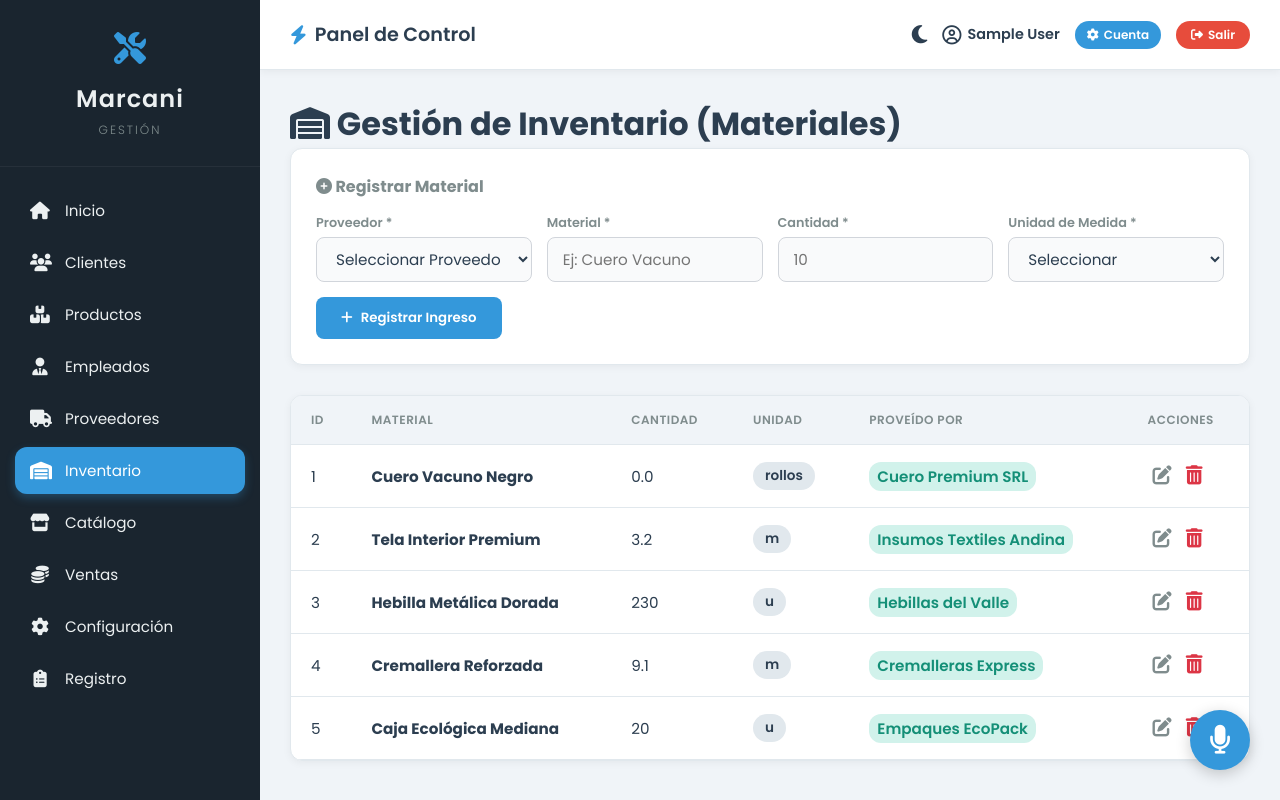
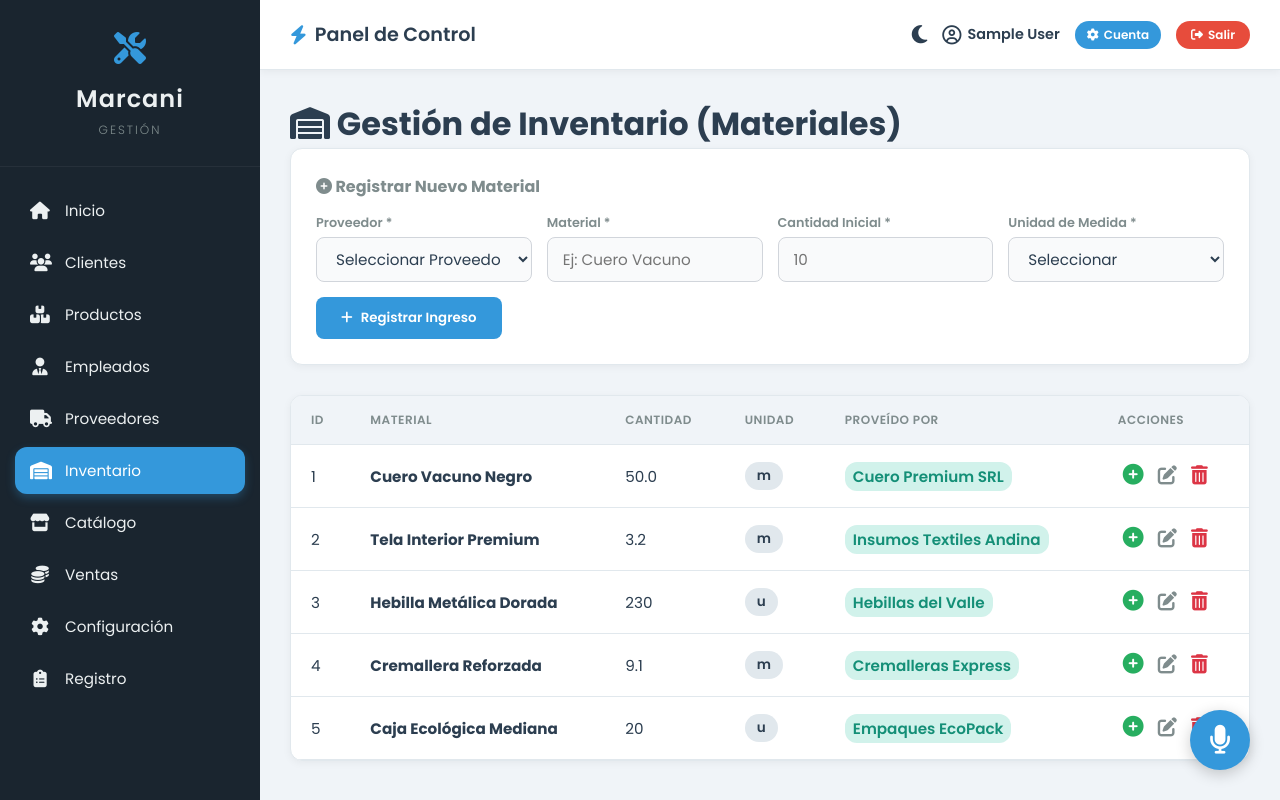
Before and after one commit to jinx7172/marroquineria, a Flask app: page /inventario in a window 1280 px wide. Run offline with Flask 3, Linux system fonts and the light colour scheme; the visitor is signed in with stand-in values (Sample User, id 1).

Commit message:
anadir boton en inventario

```diff
--- a/app.py
+++ b/app.py
@@ -1,6 +1,6 @@
 import os
 import json
-import datetime  # <-- ESTA LÍNEA FALTABA Y CAUSABA EL ERROR 500
+import datetime
 import secrets
 import requests
 import re
@@ -47,21 +47,15 @@ def validar_email(email):
 
 # --- SISTEMA DE CONVERSIÓN INTELIGENTE DE UNIDADES ---
 def obtener_cantidad_en_unidad_base(cantidad, unidad_dada, unidad_inventario):
-    """Convierte una cantidad a la unidad en la que está guardado el inventario."""
     cantidad = float(cantidad)
-
-    # Tabla de conversiones a unidad base (Metros, Kilos, Litros, Unidades)
     a_base = {
         'm': 1.0, 'cm': 0.01, 'mm': 0.001,
         'kg': 1.0, 'g': 0.001,
         'l': 1.0, 'ml': 0.001,
         'u': 1.0, 'p': 1.0, 'pies': 0.3048, 'yardas': 0.9144, 'rollos': 1.0
     }
-
     if unidad_dada not in a_base or unidad_inventario not in a_base:
-        return cantidad # Si no se puede convertir, devuelve igual
-
-    # Si son del mismo tipo (ej: pies y metros)
+        return cantidad
     cant_en_base = cantidad * a_base[unidad_dada]
     cant_final = cant_en_base / a_base[unidad_inventario]
     return cant_final
@@ -168,7 +162,6 @@ def login_required(f):
     return wrap
 
 def registrar_actividad(accion, detalles, categoria):
-    """Registra y categoriza la actividad para el panel de registro."""
     logs = load_data('registro_actividad.json')
     nuevo_log = {
         'id': len(logs) + 1,
@@ -176,7 +169,7 @@ def registrar_actividad(accion, detalles, categoria):
         'usuario': session.get('user_name', 'Admin'),
         'accion': accion,
         'detalles': detalles,
-        'categoria': categoria # ventas, materiales, productos
+        'categoria': categoria
     }
     logs.insert(0, nuevo_log)
     save_data('registro_actividad.json', logs)
@@ -258,13 +251,11 @@ def home():
     offset_semanas = request.args.get('semana', default=0, type=int)
     clientes = load_data('clientes.json')
     ventas = load_data('ventas.json')
-
     total_clientes = len(clientes)
     total_ventas_general = sum(v.get('total', 0) for v in ventas)
     hoy = datetime.date.today().isoformat()
     ganancias_hoy = sum(v.get('total', 0) for v in ventas if v.get('fecha') == hoy)
     productos_vendidos_hoy = sum(v.get('cantidad', 0) for v in ventas if v.get('fecha') == hoy)
-
     hoy_date = datetime.date.today()
     year, week_num, _ = hoy_date.isocalendar()
     fecha_lunes = datetime.date.fromisocalendar(year, week_num + offset_semanas, 1)
@@ -387,37 +378,33 @@ def productos_view():
                 if not prod_actual: raise ValueError
 
                 receta = prod_actual.get('materiales', [])
+                materiales_gastados_msg = [] # NUEVO: Para el registro
 
-                # 1. VERIFICAR STOCK DE MATERIALES CON CONVERSIÓN
+                # 1. VERIFICAR STOCK
+                for item in receta:
+                    mat_id = int(item['id_material'])
+                    cant_receta = float(item['cantidad'])
+                    unidad_receta = item.get('unidad', 'u')
+                    inv_item = next((i for i in inventario if int(i['id_inventario']) == mat_id), None)
+                    if not inv_item: raise ValueError(f"Material ID {mat_id} no existe.")
+
+                    cant_total_necesaria = cant_receta * cantidad_aumentar
+                    cant_a_descontar = obtener_cantidad_en_unidad_base(cant_total_necesaria, unidad_receta, inv_item.get('unidad_medida', 'u'))
+
+                    if float(inv_item['cantidad']) < cant_a_descontar:
+                        raise ValueError(f"Falta '{inv_item['material']}'. Necesitas {round(cant_a_descontar, 2)} y tienes {inv_item['cantidad']}.")
+
+                # 2. DESCONTAR Y GUARDAR MENSAJE
                 for item in receta:
                     mat_id = int(item['id_material'])
                     cant_receta = float(item['cantidad'])
                     unidad_receta = item.get('unidad', 'u')
 
                     inv_item = next((i for i in inventario if int(i['id_inventario']) == mat_id), None)
-                    if not inv_item:
-                        return render_template('productos.html', productos=productos, inventario=inventario, error=f"Material ID {mat_id} no existe en el inventario.")
-
-                    unidad_inv = inv_item.get('unidad_medida', 'u')
-                    cant_total_necesaria = cant_receta * cantidad_aumentar
-
-                    # Convertir lo que pide la receta a la unidad en la que está el inventario (ej: cm a m)
-                    cant_a_descontar = obtener_cantidad_en_unidad_base(cant_total_necesaria, unidad_receta, unidad_inv)
-
-                    if float(inv_item['cantidad']) < cant_a_descontar:
-                        return render_template('productos.html', productos=productos, inventario=inventario, error=f"Stock insuficiente de '{inv_item['material']}'. Tienes {inv_item['cantidad']} {unidad_inv} y necesitas {round(cant_a_descontar, 2)} {unidad_inv} para fabricar esta cantidad.")
-
-                # 2. DESCONTAR MATERIALES
-                for item in receta:
-                    mat_id = int(item['id_material'])
-                    cant_receta = float(item['cantidad'])
-                    unidad_receta = item.get('unidad', 'u')
-
-                    inv_item = next((i for i in inventario if int(i['id_inventario']) == mat_id), None)
-                    unidad_inv = inv_item.get('unidad_medida', 'u')
-                    cant_a_descontar = obtener_cantidad_en_unidad_base(cant_receta * cantidad_aumentar, unidad_receta, unidad_inv)
+                    cant_a_descontar = obtener_cantidad_en_unidad_base(cant_receta * cantidad_aumentar, unidad_receta, inv_item.get('unidad_medida', 'u'))
 
                     inv_item['cantidad'] = round(float(inv_item['cantidad']) - cant_a_descontar, 4)
+                    materiales_gastados_msg.append(f"{round(cant_a_descontar, 2)} {inv_item.get('unidad_medida', 'u')} de {inv_item['material']}")
 
                 save_data('inventario.json', inventario)
 
@@ -425,10 +412,13 @@ def productos_view():
                 prod_actual['stock'] += cantidad_aumentar
                 save_data('productos.json', productos)
 
-                registrar_actividad("Fabricación", f"Se fabricaron {cantidad_aumentar} uds de '{prod_actual['nombre_producto']}'.", "productos")
+                # Registramos la actividad detallada
+                detalle_final = f"Fabricación de {cantidad_aumentar} uds de '{prod_actual['nombre_producto']}'. Se gastó: " + ", ".join(materiales_gastados_msg)
+                registrar_actividad("Fabricación", detalle_final, "materiales")
+
                 return redirect(url_for('productos_view'))
             except Exception as e:
-                return render_template('productos.html', productos=productos, inventario=inventario, error=f"Error al fabricar: {str(e)}")
+                return render_template('productos.html', productos=productos, inventario=inventario, error=f"Error: {str(e)}")
 
         if accion == 'eliminar':
             try:
@@ -504,6 +494,25 @@ def inventario_view():
 
     if request.method == 'POST':
         accion = request.form.get('accion')
+
+        if accion == 'sumar_stock':
+            try:
+                inventario_id = int(request.form.get('inventario_id'))
+                cantidad_a_sumar = float(request.form.get('cantidad_sumar', 0))
+                if cantidad_a_sumar <= 0: raise ValueError
+
+                for item in inventario:
+                    if item['id_inventario'] == inventario_id:
+                        item['cantidad'] = float(item['cantidad']) + cantidad_a_sumar
+                        nombre_mat = item['material']
+                        unidad = item.get('unidad_medida', 'u')
+                        break
+
+                save_data('inventario.json', inventario)
+                registrar_actividad("Inventario", f"Se sumaron {cantidad_a_sumar} {unidad} a '{nombre_mat}'.", "materiales")
+                return redirect(url_for('inventario_view'))
+            except: pass
+
         if accion == 'eliminar':
             try:
                 inventario_id = int(request.form.get('inventario_id'))
@@ -538,7 +547,7 @@ def inventario_view():
             'unidad_medida': unidad_medida, 'proveedor': proveedor
         })
         save_data('inventario.json', inventario)
-        registrar_actividad("Inventario", f"Se añadieron {cantidad} {unidad_medida} de '{material}'.", "materiales")
+        registrar_actividad("Inventario", f"Se registró nuevo material '{material}' con {cantidad} {unidad_medida}.", "materiales")
         return redirect(url_for('inventario_view'))
 
     return render_template('inventario.html', inventario=inventario, proveedores=proveedores, error=None)
@@ -590,15 +599,12 @@ def registro_view():
 @app.route('/exportar_registro')
 @login_required
 def exportar_registro():
-    """Genera un archivo CSV compatible con Excel para descargar el registro."""
     logs = load_data('registro_actividad.json')
     def generate():
         yield "ID,Fecha,Usuario,Accion,Categoria,Detalles\n"
         for log in logs:
-            # Limpiamos el texto para que no rompa el CSV
             detalles = log.get('detalles', '').replace(',', ' -').replace('\n', ' ')
             yield f"{log.get('id')},{log.get('fecha')},{log.get('usuario')},{log.get('accion')},{log.get('categoria')},{detalles}\n"
-
     return Response(generate(), mimetype="text/csv", headers={"Content-Disposition": "attachment;filename=registro_marcani.csv"})
 
 @app.errorhandler(404)
--- a/data/inventario.json
+++ b/data/inventario.json
@@ -2,8 +2,8 @@
     {
         "id_inventario": 1,
         "material": "Cuero Vacuno Negro",
-        "cantidad": 0.0,
-        "unidad_medida": "rollos",
+        "cantidad": 50.0,
+        "unidad_medida": "m",
         "proveedor": "Cuero Premium SRL"
     },
     {
--- a/templates/inventario.html
+++ b/templates/inventario.html
@@ -7,7 +7,7 @@
 {% endif %}
 
 <div class="form-container">
-    <h3 style="margin-bottom: 15px; font-size: 1rem; color: var(--text-light);"><i class="fa-solid fa-plus-circle"></i> Registrar Material</h3>
+    <h3 style="margin-bottom: 15px; font-size: 1rem; color: var(--text-light);"><i class="fa-solid fa-plus-circle"></i> Registrar Nuevo Material</h3>
     <form method="POST">
         <input type="hidden" name="accion" value="crear">
         <div class="input-group">
@@ -15,7 +15,7 @@
             <select name="proveedor" required>
                 <option value="">Seleccionar Proveedor</option>
                 {% for prov in proveedores %}
-                <option value="{{ prov.nombre_empresa }}">{{ prov.nombre_empresa }} ({{ prov.que_provee }})</option>
+                <option value="{{ prov.nombre_empresa }}">{{ prov.nombre_empresa }}</option>
                 {% endfor %}
             </select>
         </div>
@@ -24,8 +24,8 @@
             <input type="text" name="material" placeholder="Ej: Cuero Vacuno" required>
         </div>
         <div class="input-group">
-            <label>Cantidad *</label>
-            <input type="number" min="1" name="cantidad" placeholder="10" required>
+            <label>Cantidad Inicial *</label>
+            <input type="number" step="0.01" min="0" name="cantidad" placeholder="10" required>
         </div>
         <div class="input-group">
             <label>Unidad de Medida *</label>
@@ -36,8 +36,10 @@
                 <option value="u">Unidades (u)</option>
                 <option value="p">Pares (p)</option>
                 <option value="kg">Kilogramos (kg)</option>
+                <option value="g">Gramos (g)</option>
                 <option value="l">Litros (l)</option>
-                <option value="pies">Pies (pies)</option>
+                <option value="ml">Mililitros (ml)</option>
+                <option value="pies">Pies</option>
                 <option value="yardas">Yardas</option>
                 <option value="rollos">Rollos</option>
             </select>
@@ -51,12 +53,7 @@
         <table>
             <thead>
                 <tr>
-                    <th>ID</th>
-                    <th>Material</th>
-                    <th>Cantidad</th>
-                    <th>Unidad</th>
-                    <th>Proveído por</th>
-                    <th>Acciones</th>
+                    <th>ID</th><th>Material</th><th>Cantidad</th><th>Unidad</th><th>Proveído por</th><th>Acciones</th>
                 </tr>
             </thead>
             <tbody>
@@ -65,75 +62,80 @@
                     <td>{{ i.id_inventario }}</td>
                     <td><strong>{{ i.material }}</strong></td>
                     <td>{{ i.cantidad }}</td>
-                    <td>
-                        <!-- CORREGIDO: Clase badge-unidad -->
-                        <span class="badge-unidad">
-                            {{ i.unidad_medida if i.unidad_medida else 'u' }}
-                        </span>
-                    </td>
+                    <td><span class="badge-unidad">{{ i.unidad_medida if i.unidad_medida else 'u' }}</span></td>
                     <td><span style="background:#d1f2eb; padding:4px 8px; border-radius:12px; color:#148f77; font-weight:600;">{{ i.proveedor }}</span></td>
                     <td>
+                        <!-- NUEVO BOTÓN VERDE PARA SUMAR STOCK -->
+                        <button class="btn-icon" onclick="openSumarModal('{{ i.id_inventario }}', '{{ i.material }}', '{{ i.unidad_medida }}')" title="Añadir Stock" style="color: #27ae60;">
+                            <i class="fa-solid fa-plus-circle" style="font-size: 1.3rem;"></i>
+                        </button>
+
                         <button class="btn-icon" onclick="toggleEditInv('{{ i.id_inventario }}')" title="Editar">
                             <i class="fa-solid fa-pen-to-square"></i>
                         </button>
-                        <form method="POST" style="display:inline; background:none; padding:0; border:none; margin:0;" onsubmit="return confirm('¿Eliminar este material?');">
+                        <form method="POST" style="display:inline; margin:0;" onsubmit="return confirm('¿Eliminar material?');">
                             <input type="hidden" name="accion" value="eliminar">
                             <input type="hidden" name="inventario_id" value="{{ i.id_inventario }}">
-                            <button type="submit" class="btn-icon" title="Eliminar" style="color: #dc3545;">
-                                <i class="fa-solid fa-trash-can"></i>
-                            </button>
+                            <button type="submit" class="btn-icon" title="Eliminar" style="color: #dc3545;"><i class="fa-solid fa-trash-can"></i></button>
                         </form>
                     </td>
                 </tr>
 
-                <tr id="edit-row-inv-{{ i.id_inventario }}" style="display: none; background-color: #f8fafc;">
+                <tr id="edit-row-inv-{{ i.id_inventario }}" style="display: none; background-color: var(--bg-body);">
                     <td colspan="6">
                         <div style="padding: 15px; border: 1px dashed var(--accent-color); border-radius: 8px;">
-                            <h4 style="margin: 0 0 10px 0; color: var(--accent-color); font-size: 0.9rem;">
-                                <i class="fa-solid fa-pen"></i> Editando: {{ i.material }}
-                            </h4>
-                            <form method="POST" class="inline-form">
+                            <form method="POST" class="inline-form" style="display: flex; gap: 10px; align-items: flex-end;">
                                 <input type="hidden" name="accion" value="editar">
                                 <input type="hidden" name="inventario_id" value="{{ i.id_inventario }}">
-                                <div class="input-group">
-                                    <label style="font-size:0.7rem;">Material</label>
-                                    <input type="text" name="material" value="{{ i.material }}" required>
-                                </div>
-                                <div class="input-group">
-                                    <label style="font-size:0.7rem;">Cantidad</label>
-                                    <input type="number" name="cantidad" value="{{ i.cantidad }}" min="0" required>
-                                </div>
+                                <div class="input-group"><label style="font-size:0.7rem;">Material</label><input type="text" name="material" value="{{ i.material }}" required></div>
+                                <div class="input-group"><label style="font-size:0.7rem;">Cantidad</label><input type="number" step="0.01" name="cantidad" value="{{ i.cantidad }}" required></div>
                                 <div class="input-group">
                                     <label style="font-size:0.7rem;">Unidad</label>
                                     <select name="unidad_medida">
-                                        <option value="m" {% if i.unidad_medida == 'm' %}selected{% endif %}>Metros (m)</option>
-                                        <option value="cm" {% if i.unidad_medida == 'cm' %}selected{% endif %}>Centímetros (cm)</option>
-                                        <option value="u" {% if i.unidad_medida == 'u' or not i.unidad_medida %}selected{% endif %}>Unidades (u)</option>
-                                        <option value="p" {% if i.unidad_medida == 'p' %}selected{% endif %}>Pares (p)</option>
-                                        <option value="kg" {% if i.unidad_medida == 'kg' %}selected{% endif %}>Kilogramos (kg)</option>
-                                        <option value="l" {% if i.unidad_medida == 'l' %}selected{% endif %}>Litros (l)</option>
-                                        <option value="pies" {% if i.unidad_medida == 'pies' %}selected{% endif %}>Pies</option>
-                                        <option value="yardas" {% if i.unidad_medida == 'yardas' %}selected{% endif %}>Yardas</option>
-                                        <option value="rollos" {% if i.unidad_medida == 'rollos' %}selected{% endif %}>Rollos</option>
+                                        <option value="m" {% if i.unidad_medida == 'm' %}selected{% endif %}>m</option>
+                                        <option value="cm" {% if i.unidad_medida == 'cm' %}selected{% endif %}>cm</option>
+                                        <option value="u" {% if i.unidad_medida == 'u' %}selected{% endif %}>u</option>
+                                        <option value="p" {% if i.unidad_medida == 'p' %}selected{% endif %}>p</option>
+                                        <option value="kg" {% if i.unidad_medida == 'kg' %}selected{% endif %}>kg</option>
+                                        <option value="g" {% if i.unidad_medida == 'g' %}selected{% endif %}>g</option>
+                                        <option value="l" {% if i.unidad_medida == 'l' %}selected{% endif %}>l</option>
+                                        <option value="ml" {% if i.unidad_medida == 'ml' %}selected{% endif %}>ml</option>
+                                        <option value="rollos" {% if i.unidad_medida == 'rollos' %}selected{% endif %}>rollos</option>
                                     </select>
                                 </div>
-                                <div style="display: flex; gap: 10px; align-items: flex-end;">
-                                    <button type="submit" class="btn-primary" style="padding: 5px 15px; height: auto;">
-                                        <i class="fa-solid fa-floppy-disk"></i> Guardar
-                                    </button>
-                                    <button type="button" onclick="toggleEditInv('{{ i.id_inventario }}')" style="background: #95a5a6; padding: 5px 15px; height: auto; border: none; color: white; border-radius: 8px; cursor:pointer;">
-                                        Cancelar
-                                    </button>
-                                </div>
+                                <button type="submit" class="btn-primary" style="padding: 8px 15px;"><i class="fa-solid fa-floppy-disk"></i> Guardar</button>
+                                <button type="button" onclick="toggleEditInv('{{ i.id_inventario }}')" style="background: #95a5a6; padding: 8px 15px; border: none; color: white; border-radius: 8px; cursor:pointer;">Cancelar</button>
                             </form>
                         </div>
                     </td>
                 </tr>
                 {% else %}
-                <tr><td colspan="6" style="text-align:center; padding: 30px;">No hay materiales en el inventario.</td></tr>
+                <tr><td colspan="6" style="text-align:center; padding: 30px;">No hay materiales registrados.</td></tr>
                 {% endfor %}
             </tbody>
         </table>
+    </div>
+</div>
+
+<!-- MODAL PARA SUMAR STOCK -->
+<div id="sumarModal" style="display: none; position: fixed; top: 0; left: 0; width: 100%; height: 100%; background: rgba(0,0,0,0.5); align-items: center; justify-content: center; z-index: 9999;">
+    <div style="background: var(--card-bg); padding: 30px; border-radius: 12px; max-width: 400px; width: 90%;">
+        <h3 style="margin-top: 0; color: #27ae60;"><i class="fa-solid fa-boxes-packing"></i> Sumar al Inventario</h3>
+        <p style="color: var(--text-light);">¿Cuánto material extra de <strong id="modalMatName" style="color: var(--text-main);"></strong> ingresó?</p>
+
+        <form method="POST">
+            <input type="hidden" name="accion" value="sumar_stock">
+            <input type="hidden" name="inventario_id" id="modalMatId" value="">
+
+            <div class="input-group" style="margin-bottom: 20px;">
+                <label>Cantidad a sumar (<span id="modalMatUnidad"></span>) *</label>
+                <input type="number" step="0.01" name="cantidad_sumar" min="0.01" placeholder="Ej: 10" required>
+            </div>
+            <div style="display: flex; gap: 10px; justify-content: flex-end;">
+                <button type="button" onclick="closeSumarModal()" style="background: #95a5a6; padding: 10px 20px; border: none; color: white; border-radius: 8px; cursor: pointer;">Cancelar</button>
+                <button type="submit" class="btn-primary" style="padding: 10px 20px; background: #27ae60;">Añadir Material</button>
+            </div>
+        </form>
     </div>
 </div>
 
@@ -143,11 +145,22 @@
         const dataRow = document.getElementById(`row-inv-${id}`);
         if (editRow.style.display === 'none') {
             editRow.style.display = 'table-row';
-            dataRow.style.backgroundColor = '#f1f9ff';
+            dataRow.style.backgroundColor = 'var(--bg-body)';
         } else {
             editRow.style.display = 'none';
             dataRow.style.backgroundColor = '';
         }
     }
+
+    function openSumarModal(id, nombre, unidad) {
+        document.getElementById('modalMatId').value = id;
+        document.getElementById('modalMatName').innerText = nombre;
+        document.getElementById('modalMatUnidad').innerText = unidad;
+        document.getElementById('sumarModal').style.display = 'flex';
+    }
+
+    function closeSumarModal() {
+        document.getElementById('sumarModal').style.display = 'none';
+    }
 </script>
 {% endblock %}
```
